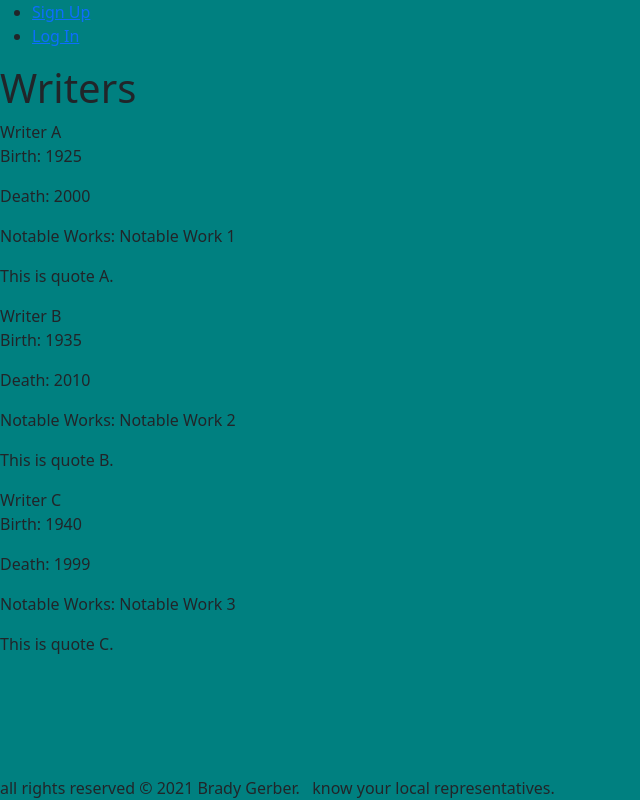
After one commit to bg-write/what-time-should-i-write, a Django app: page /writers/ in a window 1280 px wide. The commit adds this page. Shown: the whole page, without its empty margins (0-640 px from the left). Run offline with Django 3.2, Linux system fonts and the light colour scheme.

Commit message:
Stub up writers page

```diff
--- a/main_app/templates/base.html
+++ b/main_app/templates/base.html
@@ -20,15 +20,11 @@
 			<nav>
 				<div>
 					<ul>
-						<li>
-							<a href="/">Home</a>
-						</li>
-					</ul>
-					<ul>
 						<!-- I'm jumping ahead in the instructions to do login, so the navbar info below will need to be messed with -->
 						{% if user.is_authenticated %}
-						<li><a href="{% url 'about' %}"></li>
-						<!-- all my other navbar links go right here -->
+						<li><a href="/">Home</a></li>
+						<li><a href="{% url 'about' %}">About</li>
+						<li><a href="/writers">View All Writers</a></li>
 						{% else %}
 						<li><a href="{% url 'signup' %}">Sign Up</a></li>
 						<li><a href="{% url 'login' %}">Log In</a></li>
--- /dev/null
+++ b/main_app/templates/writers/index.html
@@ -0,0 +1,15 @@
+{% extends 'base.html' %} {% block content %}
+
+<h1>Writers</h1>
+
+{% for writer in writers %}
+<div>
+	<div>
+		<span>{{ writer.name }}</span>
+		<p>Birth: {{ writer.birth }}</p>
+		<p>Death: {{ writer.death }}</p>
+		<p>Notable Works: {{ writer.works }}</p>
+		<p>{{ writer.quote }}</p>
+	</div>
+</div>
+{% endfor %} {% endblock %}
--- a/main_app/urls.py
+++ b/main_app/urls.py
@@ -4,5 +4,6 @@ from . import views
 urlpatterns = [
     path('', views.home, name='home'),
     path('about/', views.about, name='about'),
+    path('writers/', views.writers_index, name='index'),
     path('accounts/signup/', views.signup, name='signup'),
 ]
--- a/main_app/views.py
+++ b/main_app/views.py
@@ -5,11 +5,29 @@ from django.contrib.auth.forms import UserCreationForm
 from django.contrib.auth.decorators import login_required
 from django.contrib.auth.mixins import LoginRequiredMixin
 
+class Writer:
+  def __init__(self, name, birth, death, works, quote):
+    self.name = name
+    self.birth = birth
+    self.death = death
+    self.works = works
+    self.quote = quote
+
+writers = [
+  Writer('Writer A', 1925, 2000, 'Notable Work 1', 'This is quote A.'),
+  Writer('Writer B', 1935, 2010, 'Notable Work 2', 'This is quote B.'),
+  Writer('Writer C', 1940, 1999, 'Notable Work 3', 'This is quote C.'),
+]
+
 def home(request):
-  return HttpResponse('<h1>Sanity</h1>')
+  return HttpResponse('<h1>Home.</h1>')
 
 def about(request):
   return render(request, 'about.html')
+
+def writers_index(request):
+  return render(request, 'writers/index.html', { 'writers': writers })
+
 
 def signup(request):
   error_message = ''
--- a/writerroutine/settings.py
+++ b/writerroutine/settings.py
@@ -124,5 +124,5 @@ USE_TZ = True
 # https://docs.djangoproject.com/en/3.1/howto/static-files/
 
 STATIC_URL = '/static/'
-LOGIN_REDIRECT_URL = '/about'
+LOGIN_REDIRECT_URL = '/writers/'
 LOGOUT_REDIRECT_URL = '/'
```
